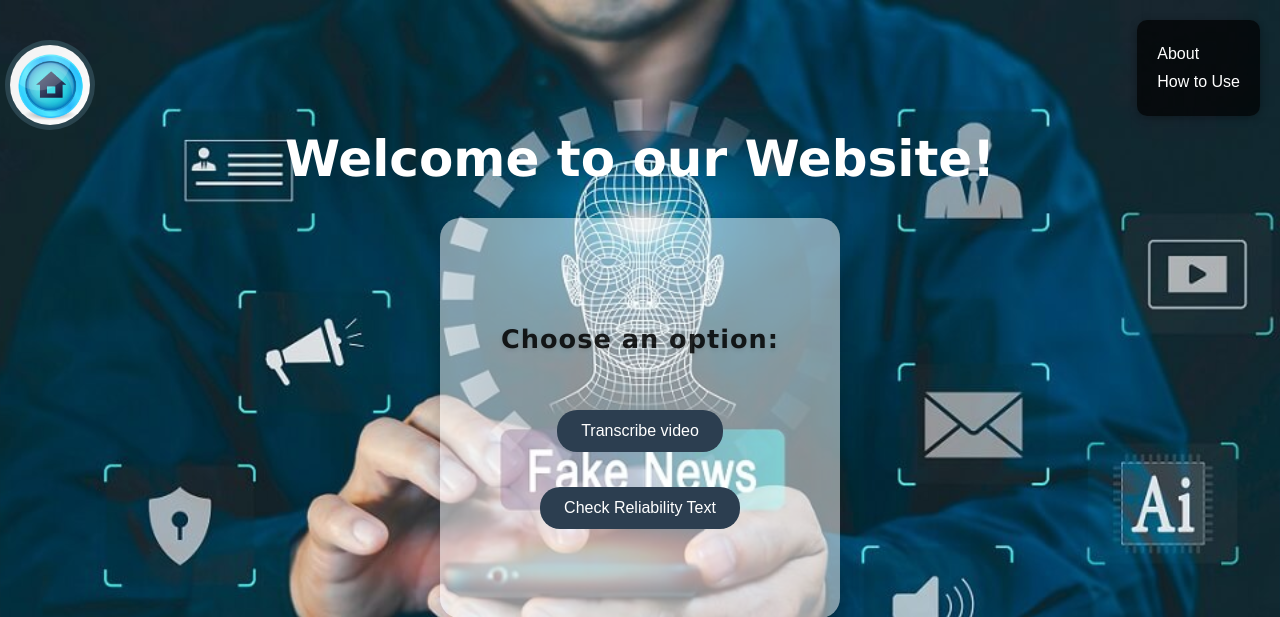
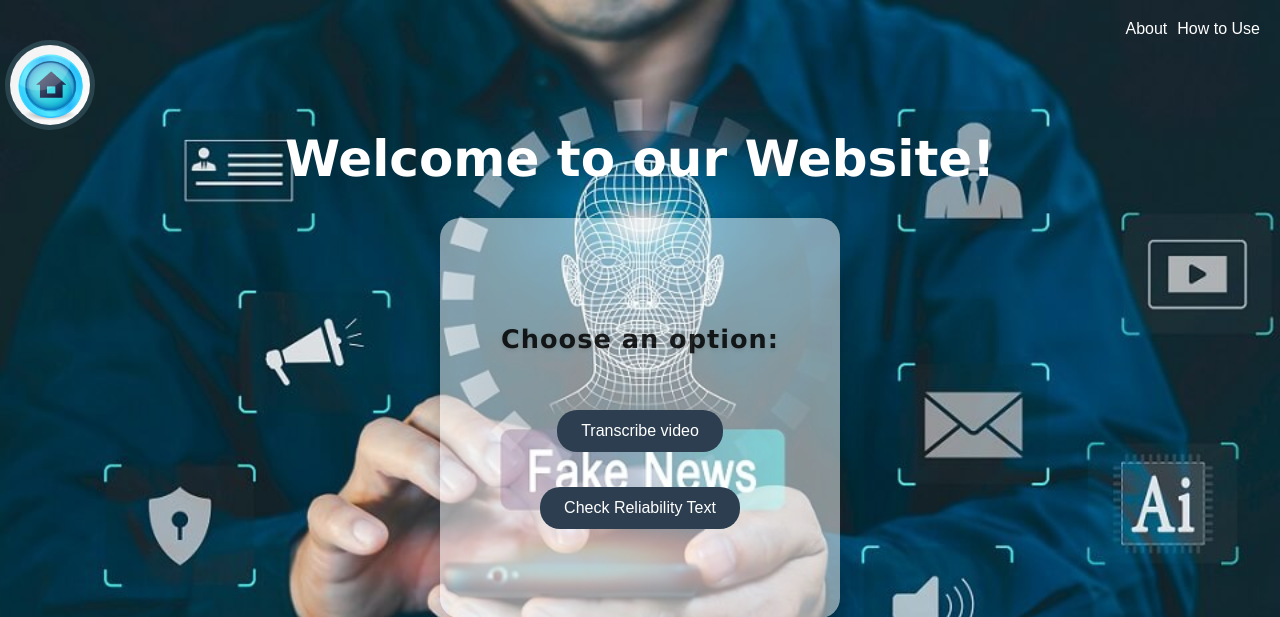
Before and after one commit to GALANDYONATAN/FakenewsProject, a Flask app: page /index in a window 1280 px wide. Shown: the top 617 px of the page. Run offline with Flask 3, Linux system fonts and the light colour scheme; parts of the project's set-up code (start-up, migrations or seed data) failed here and were passed over.

Commit message:
last changes

```diff
--- a/project/static/css/index.css
+++ b/project/static/css/index.css
@@ -151,35 +151,18 @@ button:hover {
  font-weight: bold;
 }
 
-
 .sidebar {
-  position: fixed;        /* נשאר תמיד במקום */
-  top: 20px;              /* 20px מהחלק העליון */
-  right: 20px;            /* 20px מהצד הימני */
-  background: rgba(0, 0, 0, 0.7);
-  padding: 15px 20px;
-  border-radius: 10px;
-  box-shadow: 0 2px 8px rgba(0,0,0,0.3);
-}
-
-.sidebar ul {
-  list-style: none;
-  margin: 0;
-  padding: 0;
-}
-
-.sidebar li {
-  margin: 10px 0;   /* רווח בין לינקים בטור */
+  position: fixed;
+  top: 20px;
+  right: 20px;
+  display: flex;
+  flex-direction: row; /* עושה אותם בטור */
+  gap: 10px;              /* רווח ביניהם */
 }
 
 .sidebar a {
-  color: white;
-  text-decoration: none;
+  color: white;             /* צבע טקסט */
   font-size: 16px;
-  transition: 0.3s;
-  display: block;   /* כל לינק שורה שלמה */
+  text-decoration: none;    /* בלי קו תחתון */
+  transition: color 0.3s;
 }
-
-.sidebar a:hover {
-  color: #00bfff;
-}
--- a/project/templates/index.html
+++ b/project/templates/index.html
@@ -9,9 +9,8 @@
 
 
 <nav class="sidebar">
-  <ul>
-    <li><a href="{{ url_for('about') }}">About</a></li>
-    <li><a href="{{ url_for('howto') }}">How to Use</a></li>
+  <a href="{{ url_for('about') }}">About</a>
+  <a href="{{ url_for('howto') }}">How to Use</a>
   </ul>
 </nav>
 <body>
```
